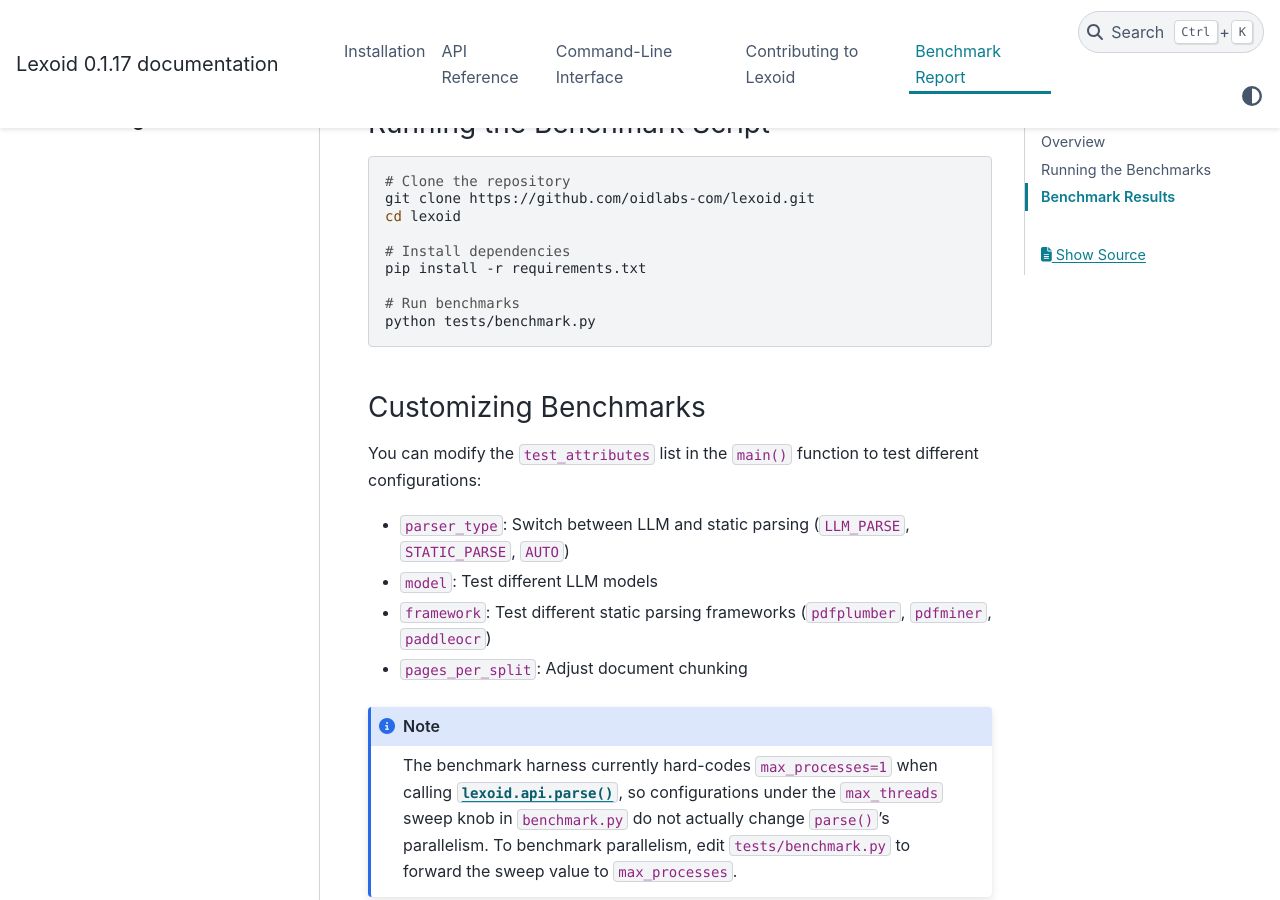
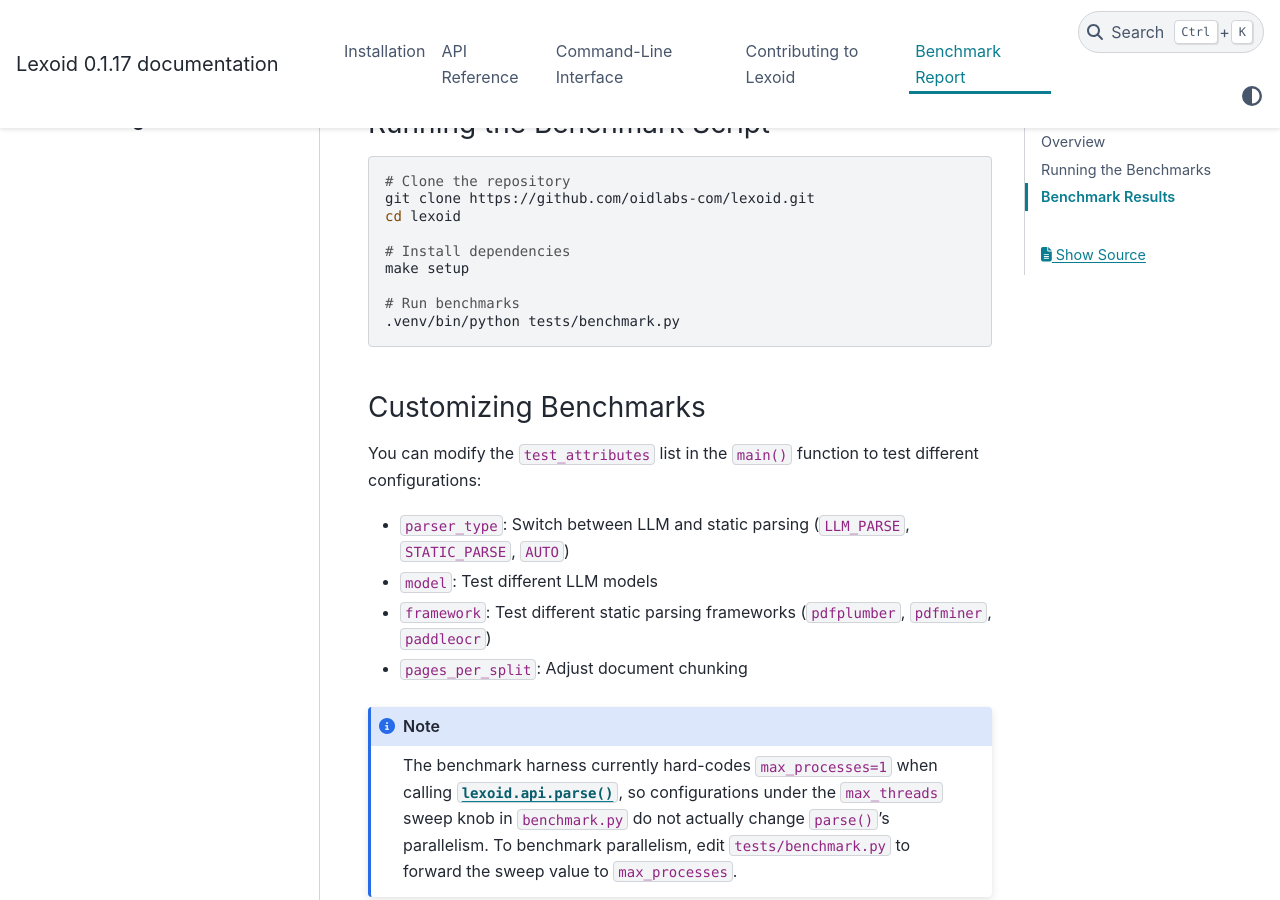
Before and after one commit to oidlabs-com/Lexoid, a Sphinx documentation site: the page built from docs/benchmark.rst, in a window 1280 px wide and 900 px high, scrolled down 1310 px. Built offline with Sphinx 7.4.7 and the PyData theme 0.15.4, drawn with Linux system fonts in a browser that asks for light colours.

Commit message:
Doc update

```diff
--- a/docs/benchmark.rst
+++ b/docs/benchmark.rst
@@ -50,10 +50,10 @@
     cd lexoid
 
     # Install dependencies
-    pip install -r requirements.txt
+    make setup
 
     # Run benchmarks
-    python tests/benchmark.py
+    .venv/bin/python tests/benchmark.py
 
 Customizing Benchmarks
 ^^^^^^^^^^^^^^^^^^^^^^
```
Also changed, not shown: README.md (+1 -5 lines).
